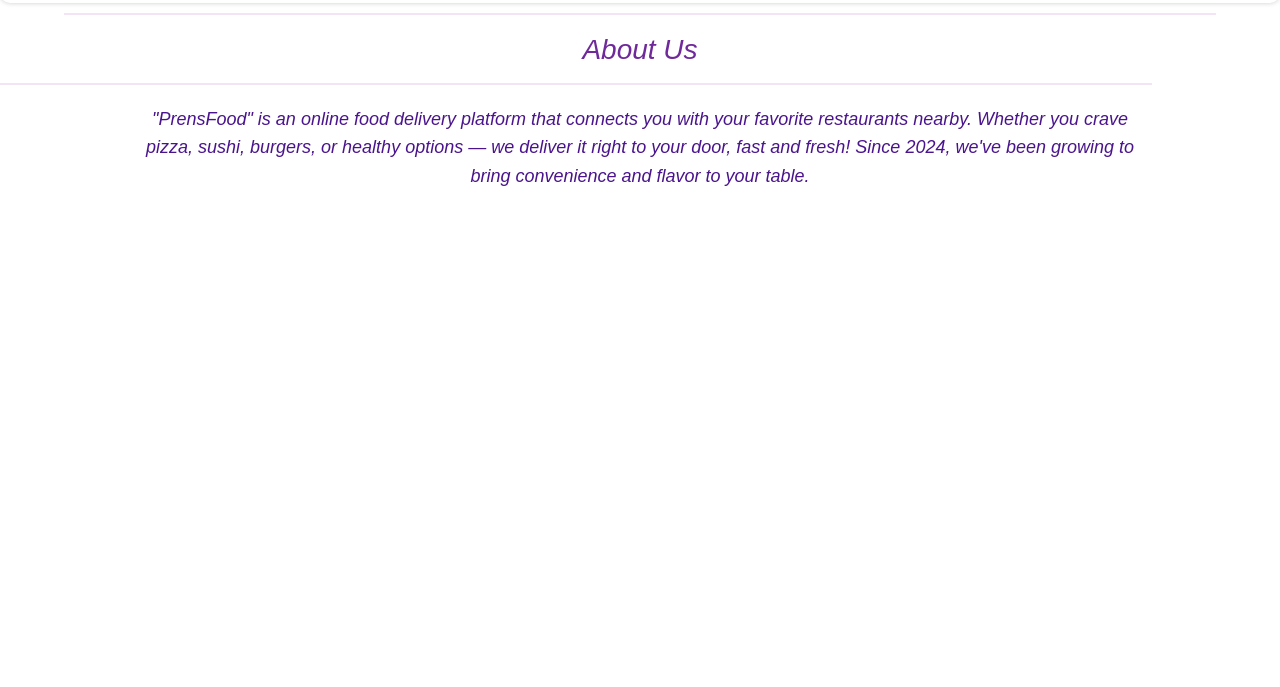
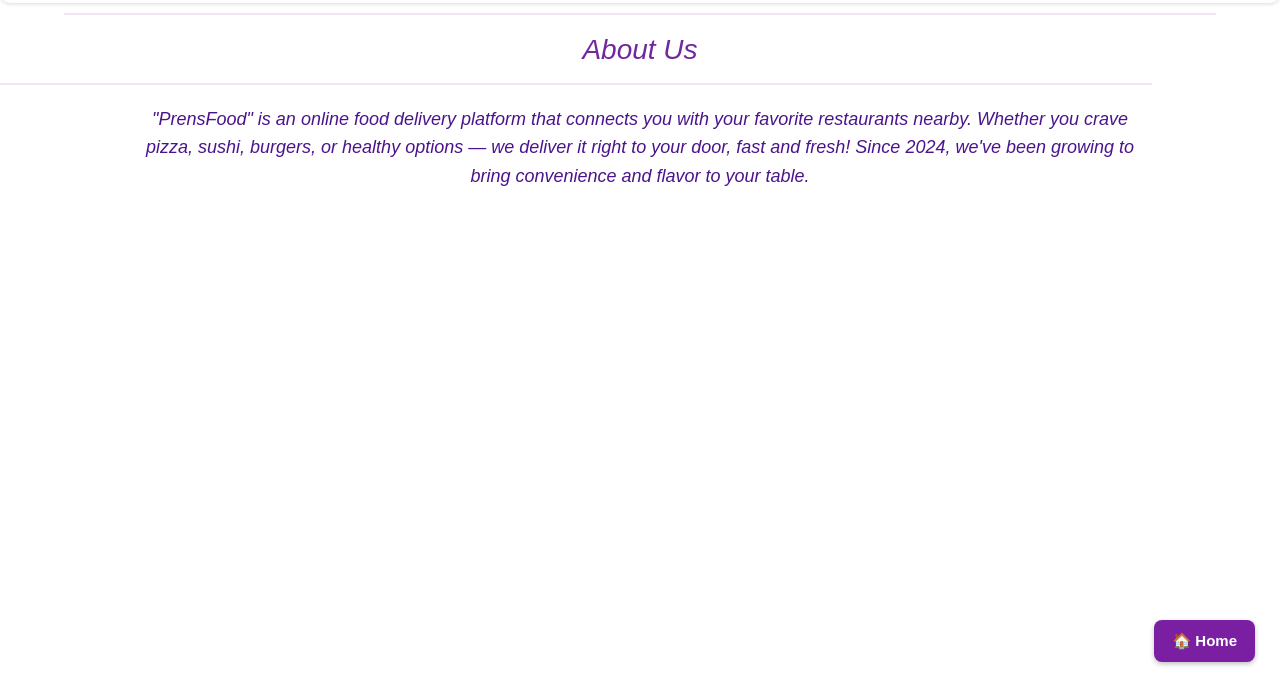
Before and after one commit to eliftugbatezcan/menulab_proje, a plain HTML site: page about/about.html in a window 1280 px wide. Shown: the part 113-800 px from the top of the page. Drawn offline with nearby package versions, Linux system fonts and the light colour scheme.

Commit message:
feat last vers

```diff
--- a/about/about.css
+++ b/about/about.css
@@ -47,4 +47,24 @@
 
     transition: 0.3s;
 
+}.home-btn {
+  display: inline-block;
+  position: fixed;
+  bottom: 25px;
+  right: 25px;
+  background-color: #7b1fa2;
+  color: #fff;
+  padding: 10px 18px;
+  border-radius: 8px;
+  text-decoration: none;
+  font-weight: bold;
+  font-size: 15px;
+  box-shadow: 0 2px 5px rgba(0, 0, 0, 0.25);
+  z-index: 1000;
+  transition: background-color 0.2s ease, transform 0.2s ease;
 }
+
+.home-btn:hover {
+  background-color: #4a148c;
+  transform: scale(1.05);
+}
--- a/about/about.html
+++ b/about/about.html
@@ -39,6 +39,7 @@
 
 </body>
 <body>
+  <a href="/index/index.html" class="home-btn">🏠 Home</a>
 
 </a>
     <center><h3><em>About Us</em></h3></center>
--- a/index/index.css
+++ b/index/index.css
@@ -147,4 +147,29 @@
     margin-top: -13px;
     margin-bottom: 19px;
     font-size: large;
+}.bi{
+    color: black;
+    margin-top: -13px;
+    margin-bottom: 19px;
+    margin-left: 100px;
+}.home-btn {
+  display: inline-block;
+  position: fixed;
+  bottom: 25px;
+  right: 25px;
+  background-color: #7b1fa2;
+  color: #fff;
+  padding: 10px 18px;
+  border-radius: 8px;
+  text-decoration: none;
+  font-weight: bold;
+  font-size: 15px;
+  box-shadow: 0 2px 5px rgba(0, 0, 0, 0.25);
+  z-index: 1000;
+  transition: background-color 0.2s ease, transform 0.2s ease;
 }
+
+.home-btn:hover {
+  background-color: #4a148c;
+  transform: scale(1.05);
+}
```
Also changed, not shown: index/index.html (+7 -2 lines), sign/sign.html (+5 -2 lines), restaurants/restaurants.css (added), restaurants/restaurants.html (added).
